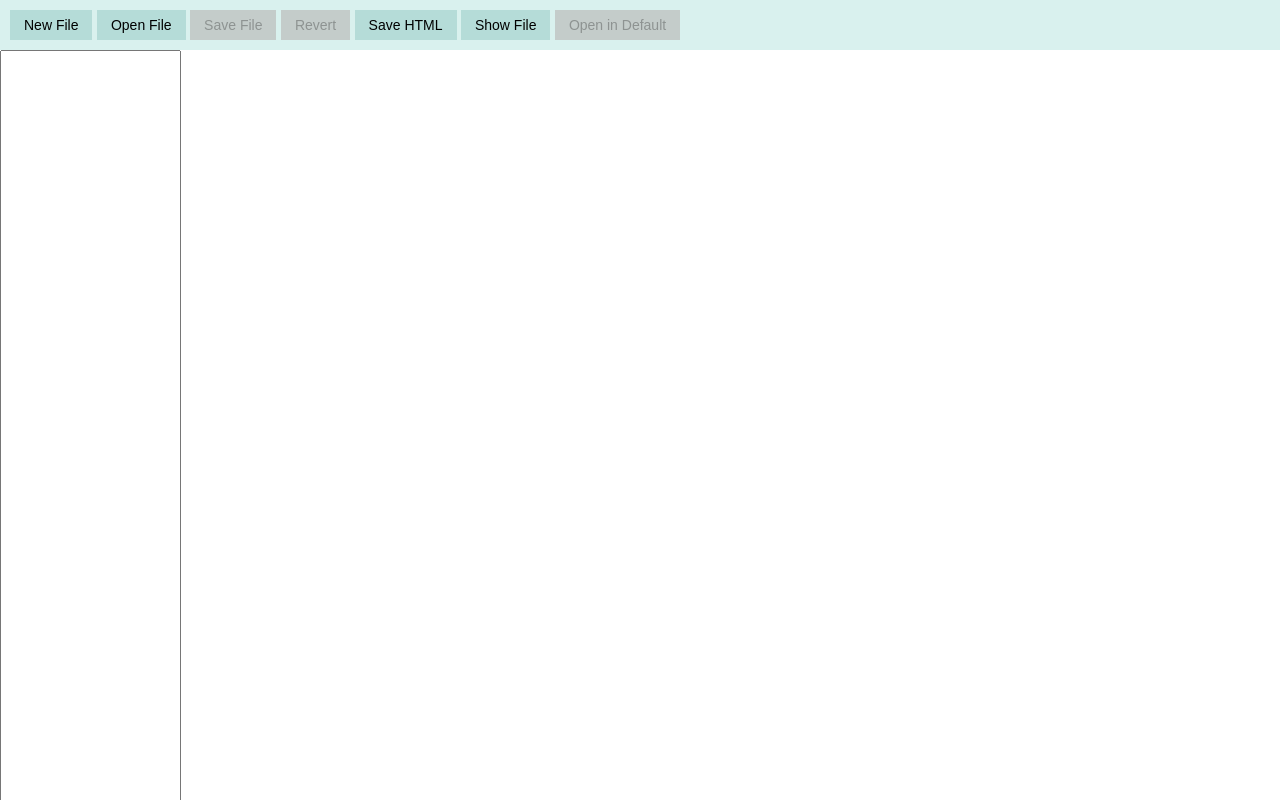
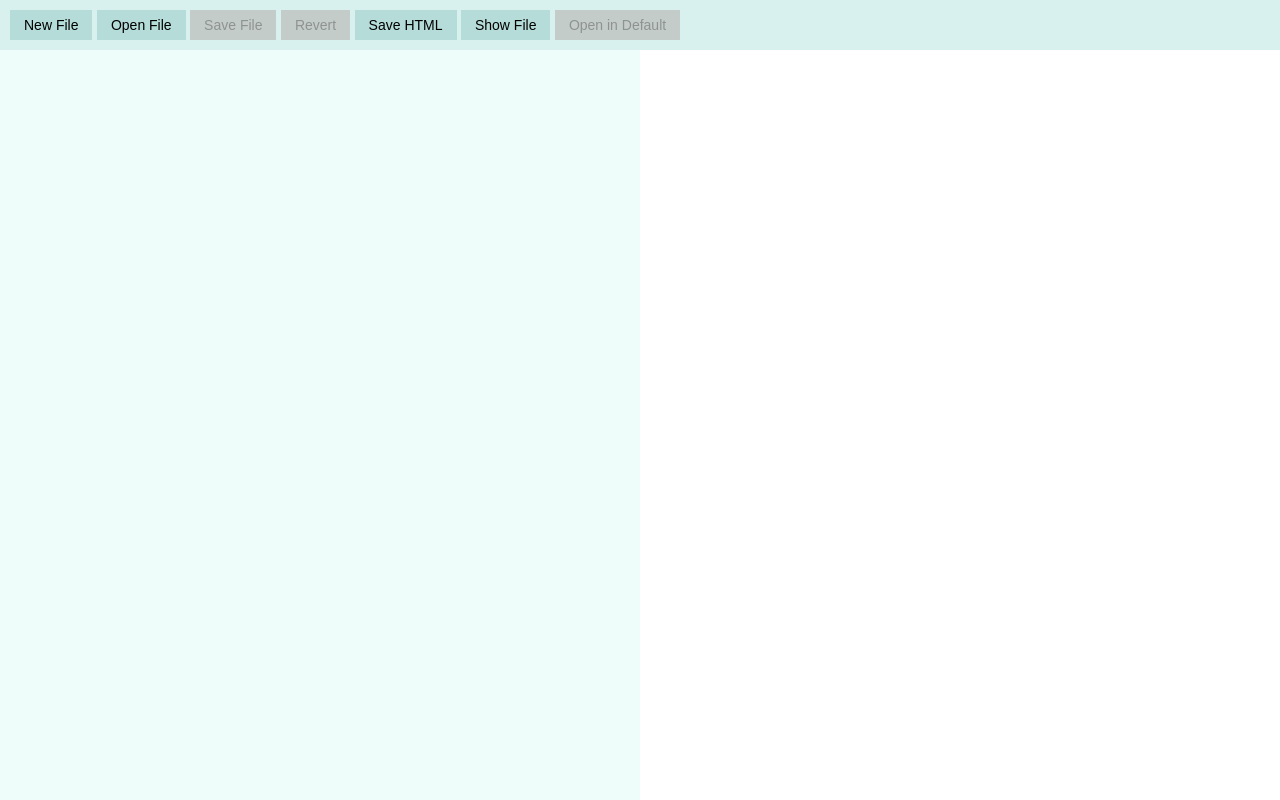
Before and after one commit to gguilherme42/note_app, an Electron app: page app/index.html in a window 1280 px wide. Drawn offline with Linux system fonts and the light colour scheme.

Commit message:
adjust textarea tag to its class

```diff
--- a/app/index.html
+++ b/app/index.html
@@ -20,7 +20,7 @@
 
         <section class="content">
             <label for="markdown" hidden>Markdown Content</label>
-            <textarea name="raw-markdown" id="markdown"></textarea>
+            <textarea class="raw-markdown" id="markdown"></textarea>
             <div class="rendered-html" id="html"></div>
         </section>
 
```
